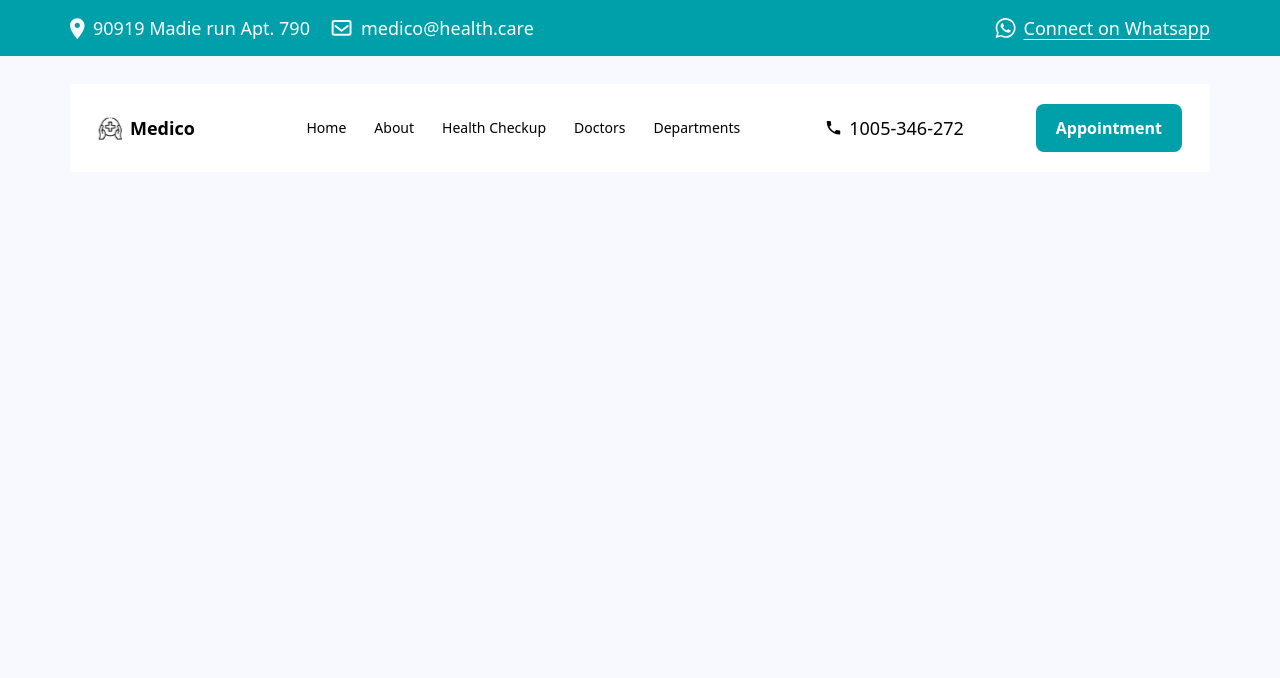
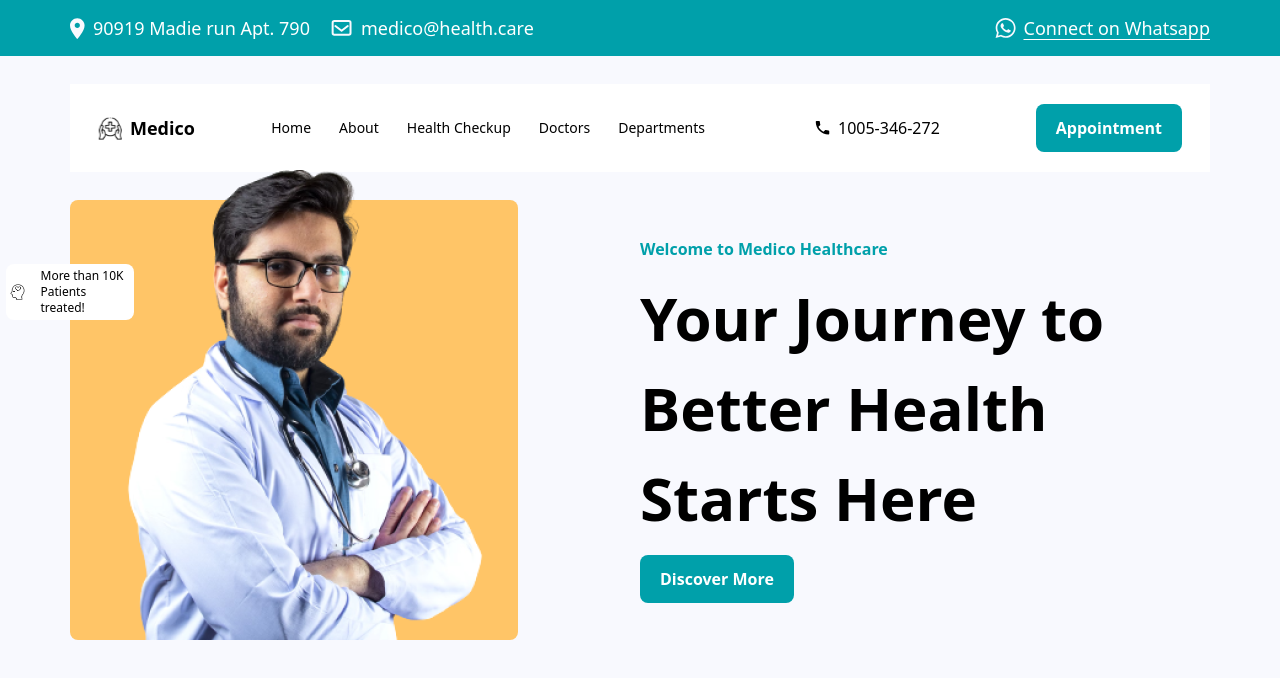
Before and after one commit to ibrar11/Medico_Healthcare, a React (Create React App) app: page / in a window 1280 px wide. Shown: the top 678 px of the page. Built offline with nearby package versions, Linux system fonts and the light colour scheme.

Commit message:
completes the hero-section

```diff
--- a/src/App.js
+++ b/src/App.js
@@ -1,16 +1,16 @@
-import { Route, Routes } from "react-router";
-import Header from "./components/Header";
-import TopBar from "./components/TopBar";
-import About from "./components/About";
+// import { Route, Routes } from "react-router";
+// import About from "./components/About";
+import { HeroSection,TopBar,Header } from "./components";
 
 function App() {
   return (
     <div className="flex flex-col gap-y-7">
       <TopBar />
       <Header />
-      <Routes>
+      <HeroSection/>
+      {/* <Routes>
         <Route path="/about" element={<About />} />
-      </Routes>
+      </Routes> */}
     </div>
   );
 }
--- a/src/components/Button.jsx
+++ b/src/components/Button.jsx
@@ -1,11 +1,7 @@
 import React from 'react'
 
-const Button = () => {
-  return (
-    <div>
-      <button></button>
-    </div>
-  )
-}
+const Button = ({ text, buttonStyle }) => {
+  return <button className={`${buttonStyle}`}>{text}</button>;
+};
 
 export default Button
--- a/src/components/ListItem.jsx
+++ b/src/components/ListItem.jsx
@@ -1,12 +1,18 @@
 import React from "react";
 
-const ListItem = ({ icon, text, styles = "", textStyle = "" }) => {
+const ListItem = ({
+  icon,
+  text,
+  styles = "",
+  textStyle = "",
+  iconStyle = "",
+}) => {
   return (
-    <div className={`flex max-w-60 items-center ${styles}`}>
-      <span className="align-center flex max-h-8 max-w-8 justify-center">
+    <div className={`flex items-center ${styles}`}>
+      <span className={`align-center flex justify-center ${iconStyle}`}>
         <img src={icon} alt="icon" className="h-fit w-fit" />
       </span>
-      <p className={`ml-2 text-base  sm:text-lg ${textStyle}`}>{text}</p>
+      <p className={`ml-2 ${textStyle}`}>{text}</p>
     </div>
   );
 };
--- /dev/null
+++ b/src/components/index.js
@@ -0,0 +1,8 @@
+export { default as ListItem } from "./ListItem";
+export { default as Container} from "./Container";
+export { default as Button} from "./Button";
+
+// Sections
+export { default as HeroSection } from "./templates/HeroSection";
+export { default as TopBar } from "./templates/TopBar";
+export { default as Header } from "./templates/Header";
--- a/src/components/index.jsx
+++ /dev/null
@@ -1,20 +0,0 @@
-import React from "react";
-
-export const Container = ({ children }) => {
-  return <div className={`max-w-container mx-auto px-5`}>{children}</div>;
-};
-
-export const ListItem = ({ icon, text, styles = "", textStyle = "" }) => {
-  return (
-    <div className={`flex items-center ${styles}`}>
-      <span className="align-center flex justify-center">
-        <img src={icon} alt="icon" className="h-fit w-fit" />
-      </span>
-      <p className={`ml-2 text-base sm:text-lg ${textStyle}`}>{text}</p>
-    </div>
-  );
-};
-
-export const Button = ({ text, buttonStyle }) => {
-  return <button className={`${buttonStyle}`}>{text}</button>;
-};
--- a/src/components/Header.jsx
+++ b/src/components/templates/Header.jsx
@@ -1,5 +1,5 @@
 import React, { useEffect, useState } from "react";
-import { Container, ListItem, Button } from "./index";
+import { Container, ListItem, Button } from "../index";
 import { RxHamburgerMenu } from "react-icons/rx";
 import { IoCloseCircleOutline } from "react-icons/io5";
 import { Link, NavLink } from "react-router-dom";
@@ -26,15 +26,15 @@ const Header = () => {
   };
 
   return (
-    <div>
+    <header>
       <Container>
-        <header className=" flex flex-col gap-y-2 bg-white px-7 py-5 lg:flex-row">
+        <div className="relative flex flex-col gap-y-2 bg-white px-7 py-5 lg:flex-row">
           <div className="flex flex-wrap items-center justify-between">
             <ListItem
               icon="/images/healthcare.svg"
               text="Medico"
               styles="w-max"
-              textStyle="text-black font-bold"
+              textStyle="text-black font-bold sm:text-lg text-base"
             />
             <span>
               {dropDown ? (
@@ -53,12 +53,12 @@ const Header = () => {
           <div
             className={
               dropDown
-                ? "delay-5000 flex flex-col gap-y-3 bg-white transition-transform duration-300 ease-in-out"
-                : "delay-5000 h-0 w-0 overflow-hidden transition-transform duration-300 ease-in-out lg:ml-auto lg:flex lg:h-auto lg:w-max lg:gap-x-8 xl:gap-x-16"
+                ? "z-10 delay-5000 absolute left-0 right-0 top-14 flex w-full flex-col gap-y-3 rounded-lg bg-white transition-transform duration-300 ease-in-out"
+                : "delay-5000 h-0 w-0 overflow-hidden transition-transform duration-300 ease-in-out lg:ml-auto lg:flex lg:h-auto lg:w-max  xl:gap-x-16"
             }
           >
             <nav className="text-sm lg:flex lg:items-center">
-              <ul className="flex flex-col lg:flex-row lg:items-center">
+              <ul className="flex flex-col pl-4 lg:flex-row lg:items-center">
                 <li className="px-2 py-2  lg:px-1.5">
                   <Link className="p-2 decoration-primary underline-offset-2 hover:text-primary focus:underline">
                     Home
@@ -67,7 +67,9 @@ const Header = () => {
                 <li className="px-2 py-2  lg:px-1.5">
                   <NavLink
                     to={"/about"}
-                    className={({isActive})=>(`p-2 decoration-primary underline-offset-2 hover:text-primary ${isActive ? "text-primary" : ""} `)}
+                    className={({ isActive }) =>
+                      `p-2 decoration-primary underline-offset-2 hover:text-primary ${isActive ? "text-primary" : ""} `
+                    }
                   >
                     About
                   </NavLink>
@@ -93,16 +95,16 @@ const Header = () => {
               icon="/images/phoneReciever.svg"
               text="1005-346-272"
               textStyle="text-black"
-              styles="w-max px-2"
+              styles="w-max px-8"
             />
             <Button
               text="Appointment"
               buttonStyle="bg-primary text-base font-bold text-white p-3 rounded-lg lg:px-5 lg:py-3"
             />
           </div>
-        </header>
+        </div>
       </Container>
-    </div>
+    </header>
   );
 };
 
--- /dev/null
+++ b/src/components/templates/HeroSection.jsx
@@ -0,0 +1,43 @@
+import React from "react";
+import { Container, Button, ListItem } from "../index";
+
+const HeroSection = () => {
+  return (
+    <section>
+      <Container>
+        <div className=" flex flex-col items-center gap-y-4 sm:flex-row sm:gap-x-20 md:justify-between">
+          <div className="relative flex max-h-[440px] max-w-md items-end justify-center overflow-visible rounded-lg bg-secondary sm:w-1/2">
+            <img
+              src="/images/firstImage.png"
+              alt="hero-section"
+              className="w-full sm:h-auto sm:w-auto"
+            />
+            <ListItem
+              icon="/images/heartSkull.png"
+              text="More than 10K Patients treated!"
+              styles="absolute bg-white flex gap-x-2 rounded-lg h-15 w-32 bottom-8 right-0 p-1 lg:w-32 lg:bottom-80 lg:right-80 xl:right-96"
+              textStyle="text-xs font-medium ml-0"
+              iconStyle="w-max self-center "
+            />
+          </div>
+          <div className="sm:flex sm:w-1/2 sm:items-center">
+            <div className="flex flex-col items-center gap-y-3 sm:h-4/5 sm:items-start  sm:justify-between">
+              <h5 className="w-max text-base font-bold text-primary">
+                Welcome to Medico Healthcare
+              </h5>
+              <h1 className="text-center text-4xl font-bold sm:text-left sm:leading-snug md:text-5xl md:leading-snug lg:text-6xl lg:leading-normal">
+                Your Journey to Better Health Starts Here
+              </h1>
+              <Button
+                text="Discover More"
+                buttonStyle="w-full sm:w-auto bg-primary text-base font-bold text-white p-3 rounded-lg sm:self-start sm:px-5 sm:py-3"
+              />
+            </div>
+          </div>
+        </div>
+      </Container>
+    </section>
+  );
+};
+
+export default HeroSection;
--- a/src/components/TopBar.jsx
+++ b/src/components/templates/TopBar.jsx
@@ -1,5 +1,5 @@
 import React from "react";
-import { Container, ListItem } from "./index";
+import { Container, ListItem } from "../index";
 
 const TopBar = () => {
   return (
@@ -9,18 +9,18 @@ const TopBar = () => {
           <ListItem
             icon="/images/location.svg"
             text="90919 Madie run Apt. 790"
-            textStyle="text-white"
+            textStyle="text-white sm:text-lg text-base"
           />
           <ListItem
             icon="/images/ion-mail-outline.svg"
             text="medico@health.care"
-            textStyle="text-white"
+            textStyle="text-white sm:text-lg text-base"
           />
           <ListItem
             icon="/images/whatsapp.svg"
             text="Connect on Whatsapp"
             styles="md:ml-auto"
-            textStyle="underline underline-offset-4 text-white"
+            textStyle="underline underline-offset-4 text-white sm:text-lg text-base"
           />
         </div>
       </Container>
--- a/tailwind.config.js
+++ b/tailwind.config.js
@@ -12,7 +12,7 @@ module.exports = {
       },
       maxWidth: {
         container: "1180px",
-      },
+      }
     },
   },
   plugins: [],
```
Also changed, not shown: public/images/firstImage.png (renamed from public/images/image 32.png), src/index.css (line endings or trailing spaces).
